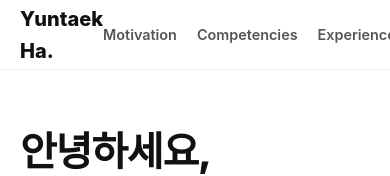
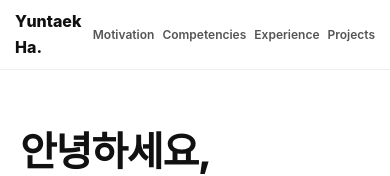
Before and after one commit to haviolin21/resume-gmarket-pm, a React (Vite) app: page / in a window 390 px wide. Shown: the top 176 px of the page. Built offline with nearby package versions, Linux system fonts and the light colour scheme; a web font is replaced by a local one.

Commit message:
style: fix mobile header layout and logo size

```diff
--- a/src/components/Header.css
+++ b/src/components/Header.css
@@ -43,3 +43,30 @@
 .nav a:hover {
   color: var(--accent-color);
 }
+
+@media (max-width: 768px) {
+  .header-container {
+    padding: 0 15px;
+  }
+  .logo {
+    font-size: 1.1rem;
+  }
+  .nav {
+    gap: 12px;
+  }
+  .nav a {
+    font-size: 0.8rem;
+  }
+}
+
+@media (max-width: 480px) {
+  .logo {
+    font-size: 1rem;
+  }
+  .nav {
+    gap: 8px;
+  }
+  .nav a {
+    font-size: 0.75rem;
+  }
+}
```
